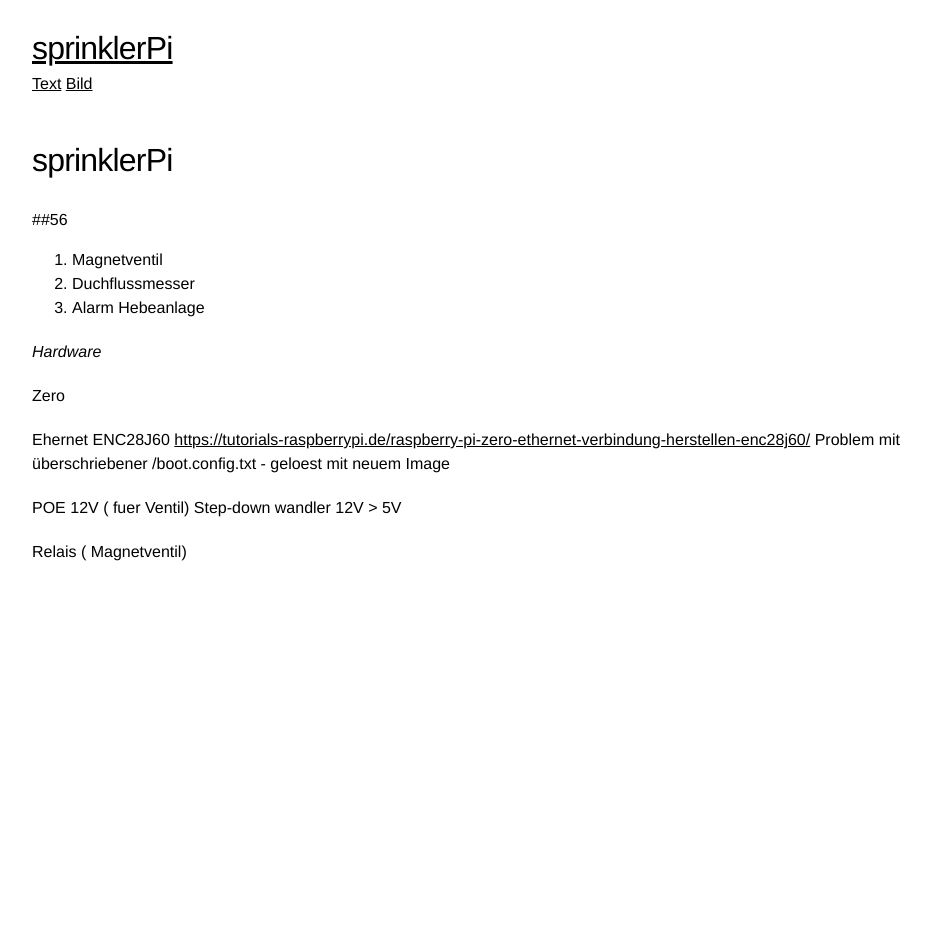
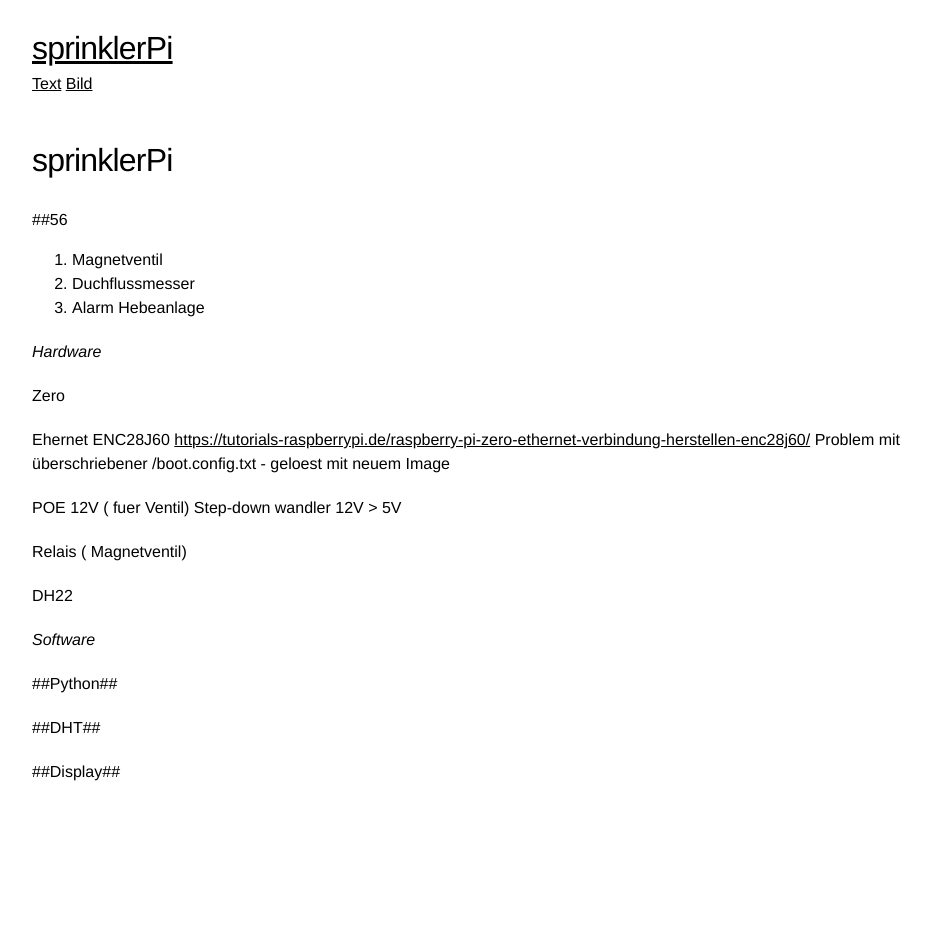
Before and after one commit to Wingertsau/ct.github.io, a Jekyll site: the page built from 56.md, in a window 1280 px wide. Shown: the whole page, without its empty margins (146-1077 px from the left). Built offline with Jekyll 4.4.1, drawn with Linux system fonts in a browser that asks for light colours; our own code applies the rules of GitHub Pages for plain Markdown files.

Commit message:
Update 56.md

```diff
--- a/56.md
+++ b/56.md
@@ -21,3 +21,14 @@ POE 12V ( fuer Ventil)
 Step-down wandler 12V > 5V
 
 Relais ( Magnetventil)
+
+DH22
+
+*Software*
+
+##Python##
+
+
+##DHT##
+
+##Display##
```
